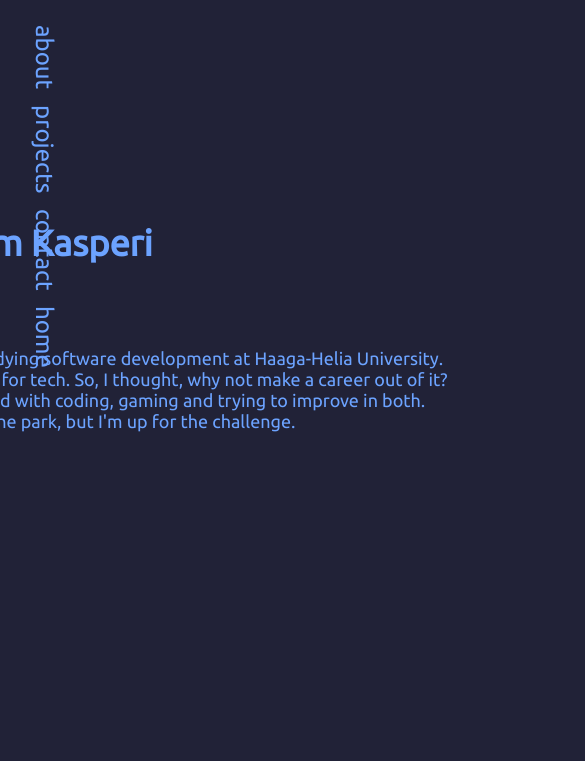
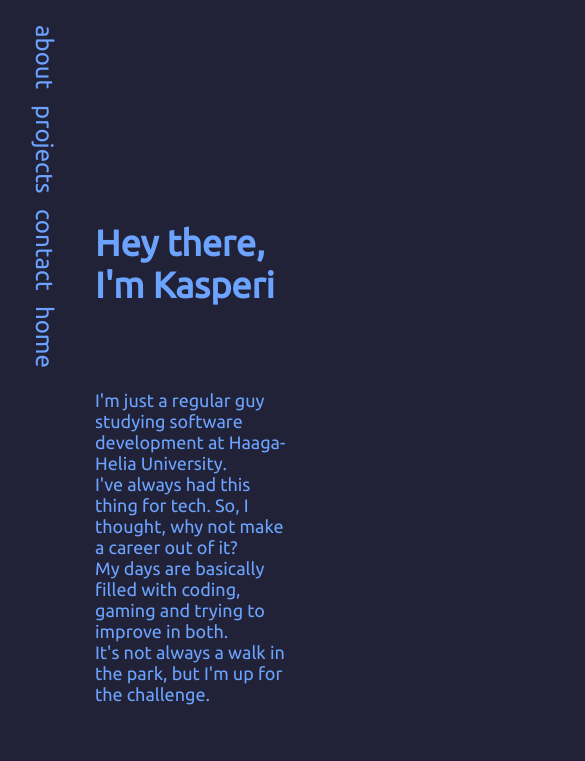
Before and after one commit to kapseri/kapseri.github.io, a plain HTML site: page about.html in a window 390 px wide. Shown: the top 761 px of the page, 585 px wide, since content can reach past the window. Drawn offline with Linux system fonts and the light colour scheme.

Commit message:
About page fix

```diff
--- /dev/null
+++ b/about.css
@@ -0,0 +1,8 @@
+@media only screen and (max-width: 950px) {
+	.about {max-width: 400px;}
+    .darkerfont {visibility: hidden;}
+}
+@media only screen and (max-width: 550px) {
+	.about {max-width: 200px;}
+    .darkerfont {visibility: hidden;}
+}
--- a/about.html
+++ b/about.html
@@ -1,6 +1,7 @@
 <!DOCTYPE html>
 <html lang="en">
 <link rel="stylesheet" href="style.css">
+<link rel="stylesheet" href="about.css">
 <link rel="stylesheet" href="https://fonts.googleapis.com/css?family=Ubuntu">
 <head>
     <meta charset="UTF-8">
```
